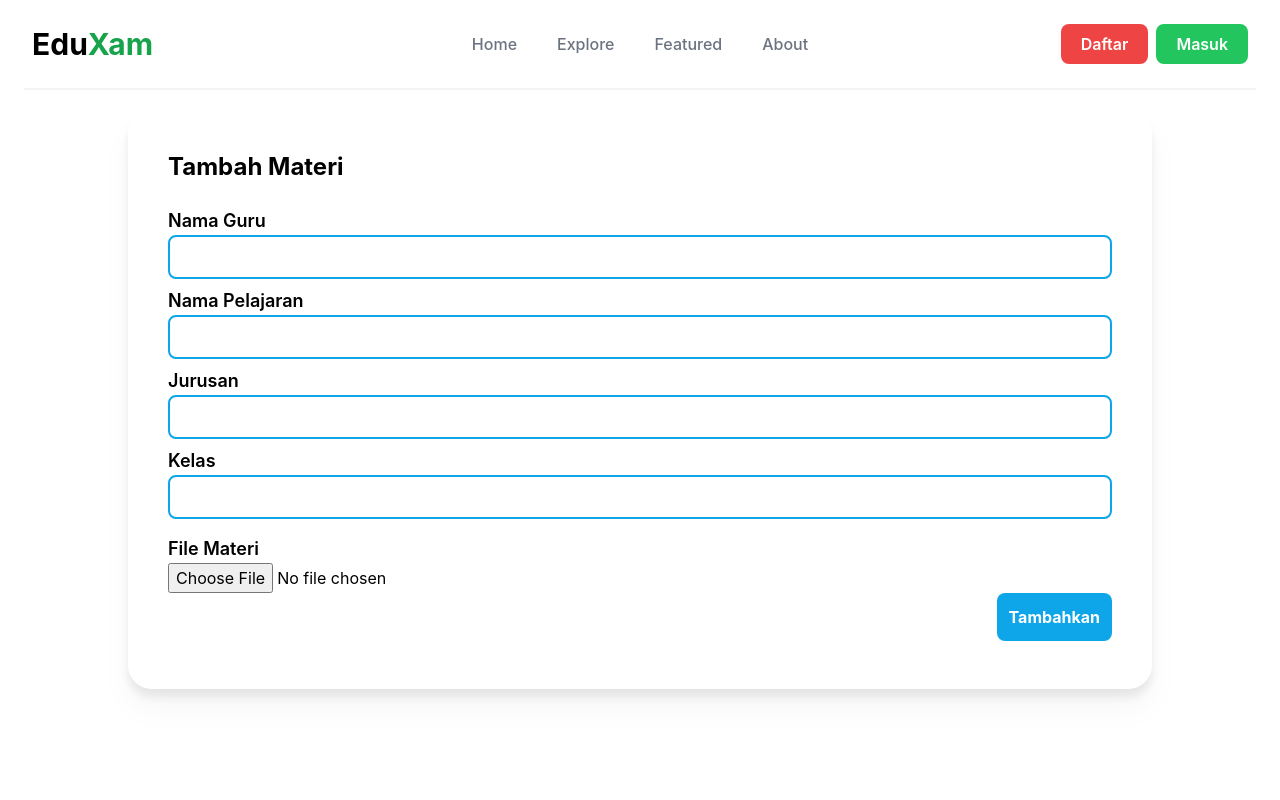
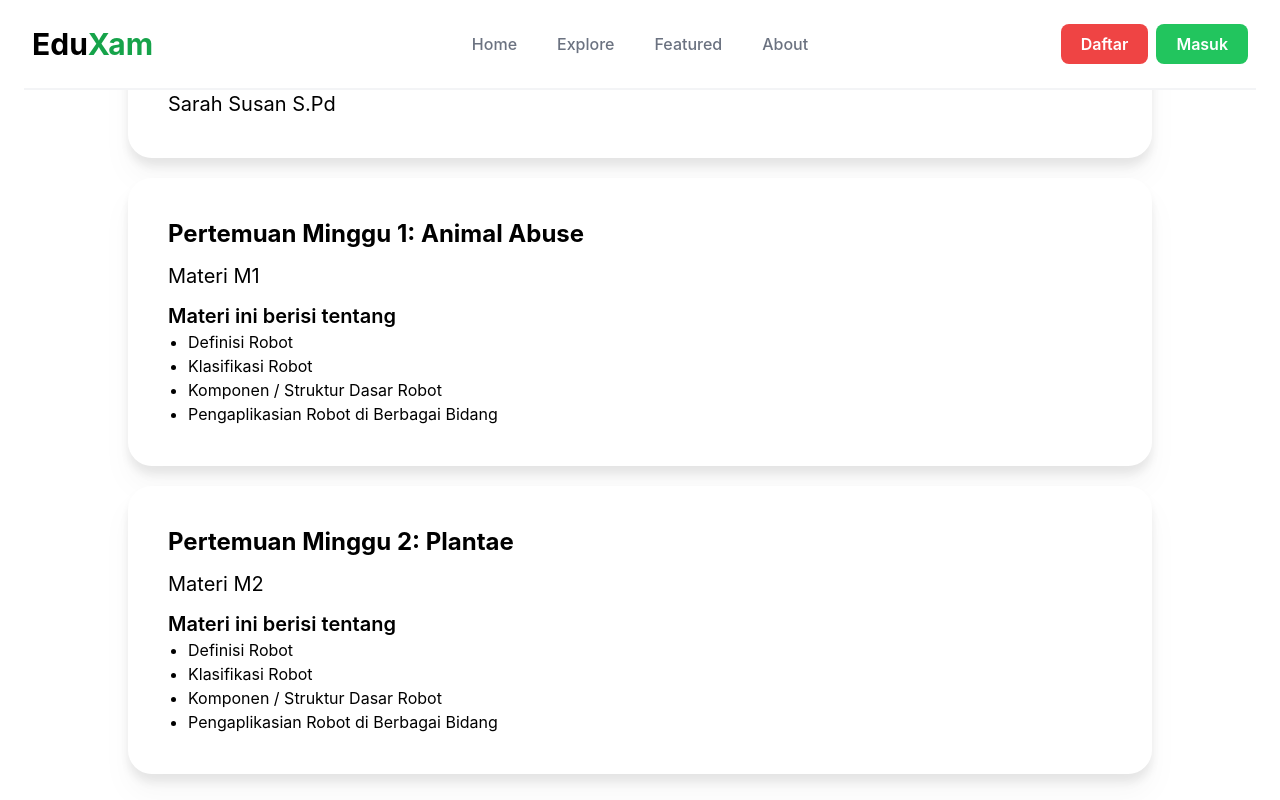
Before and after one commit to zakyfn3320/eduxam, a React (Create React App) app: page /subject in a window 1280 px wide. Built offline with nearby package versions, Linux system fonts and the light colour scheme.

Commit message:
eduxam: add subject show component

```diff
--- a/src/App.js
+++ b/src/App.js
@@ -11,6 +11,7 @@ import {
   SubjectNew,
 } from "./pages"
 import Header from './components/Header';
+import SubjectShow from './pages/SubjectShow';
 
 function App() {
   return (
@@ -20,7 +21,7 @@ function App() {
         <Route path='/dashboard' element={<DashboardStudent />} />
         <Route path='/login' element={<Login />} />
         <Route path='/register' element={<Register />} />
-        <Route path='/subject' element={<SubjectNew />} />
+        <Route path='/subject' element={<SubjectShow />} />
         <Route path='/' element={<Home />} />
       </Routes>
     </>
--- a/src/pages/SubjectShow.js
+++ b/src/pages/SubjectShow.js
@@ -1,8 +1,69 @@
-import React from 'react'
+import React, { useEffect, useState } from 'react'
+import { Link } from 'react-router-dom'
+
+const initialListMateri = [
+    {
+        id: '0',
+        namaMateri: 'Animal Abuse',
+        isiMateri: [
+            "Definisi Robot",
+            "Klasifikasi Robot",
+            "Komponen / Struktur Dasar Robot",
+            "Pengaplikasian Robot di Berbagai Bidang",
+        ]
+    },
+    {
+        id: '4',
+        namaMateri: 'Plantae',
+        isiMateri: [
+            "Definisi Robot",
+            "Klasifikasi Robot",
+            "Komponen / Struktur Dasar Robot",
+            "Pengaplikasian Robot di Berbagai Bidang",
+        ]
+    },
+]
 
 const SubjectShow = () => {
+
+    const [listMateri, setListMateri] = useState(initialListMateri)
+    const [loading, setLoading] = useState(true)
+
+    useEffect(() => {
+        setListMateri(initialListMateri)
+        setLoading(false)
+    }, [])
+
     return (
-        <div>SubjectShow</div>
+        <div className='md:h-screen py-32 flex flex-col justify-center items-center'>
+            {loading && <span>Loading</span>}
+            <div className='bg-white w-5/6 md:w-4/5 rounded-3xl drop-shadow-xl mb-5'>
+                <div className="p-10">
+                    <h1 className='text-2xl font-bold mb-3'>Klasifikasi Makhluk Hidup | {`IPA 2`}</h1>
+                    <h1 className='text-xl'>Sarah Susan S.Pd</h1>
+                </div>
+            </div>
+            <ul class="list-none w-5/6 md:w-4/5">
+                {listMateri.map((item, index) => {
+                    return (
+                        <li key={item.id} className='bg-white  rounded-3xl drop-shadow-xl mb-5'>
+                            <div className="p-10">
+                                <h1 className='text-2xl font-bold'>Pertemuan Minggu {index + 1}: {item.namaMateri}</h1>
+                                <h3 className='text-xl my-3'>Materi M{index + 1}</h3>
+                                <h3 className='text-xl font-semibold'>Materi ini berisi tentang</h3>
+                                <ul className='list-disc ml-5'>
+                                    {item.isiMateri.map(item => {
+                                        return (
+                                            <li>{item}</li>
+                                        )
+                                    })}
+                                </ul>
+                            </div>
+                        </li>
+                    )
+                })}
+            </ul>
+        </div>
     )
 }
 
```
